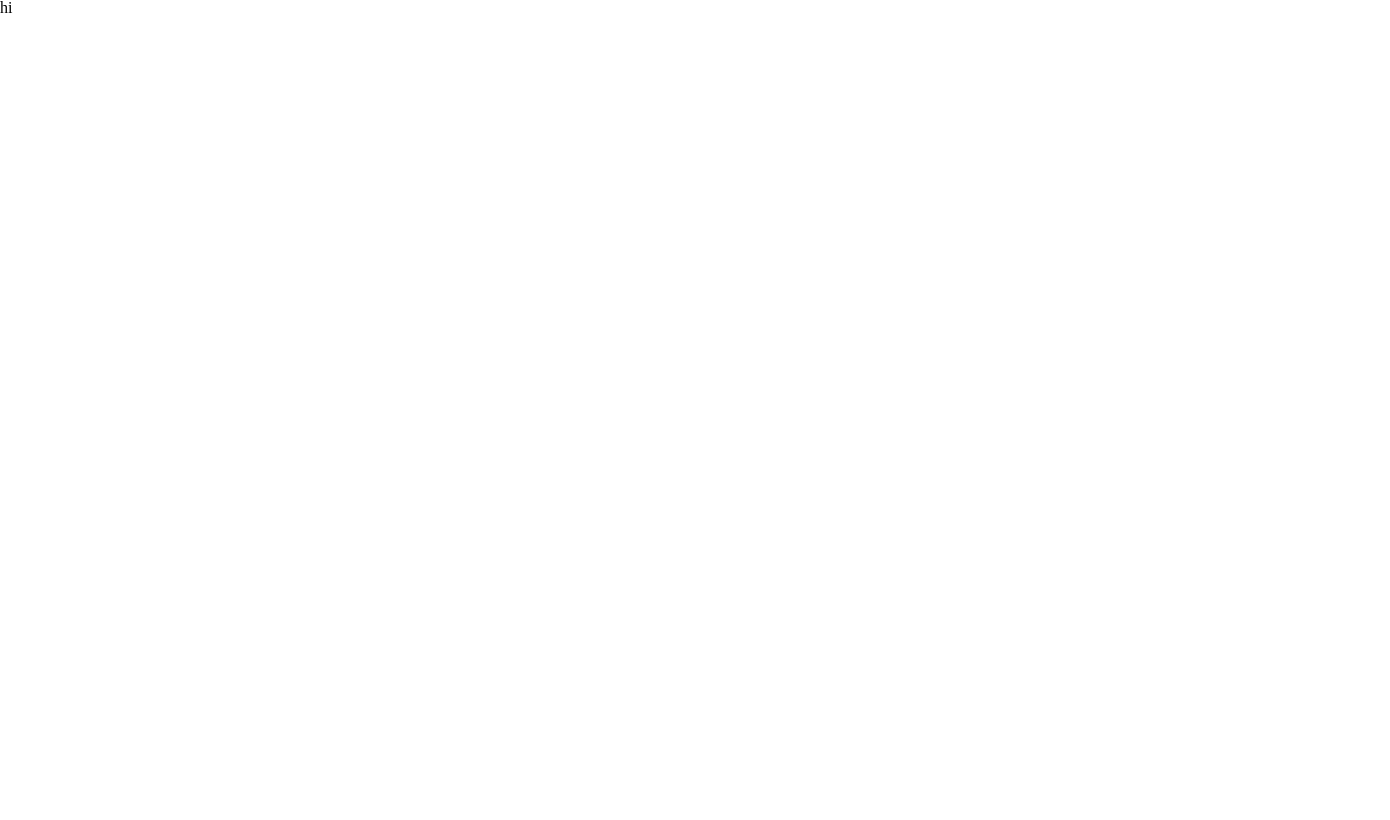
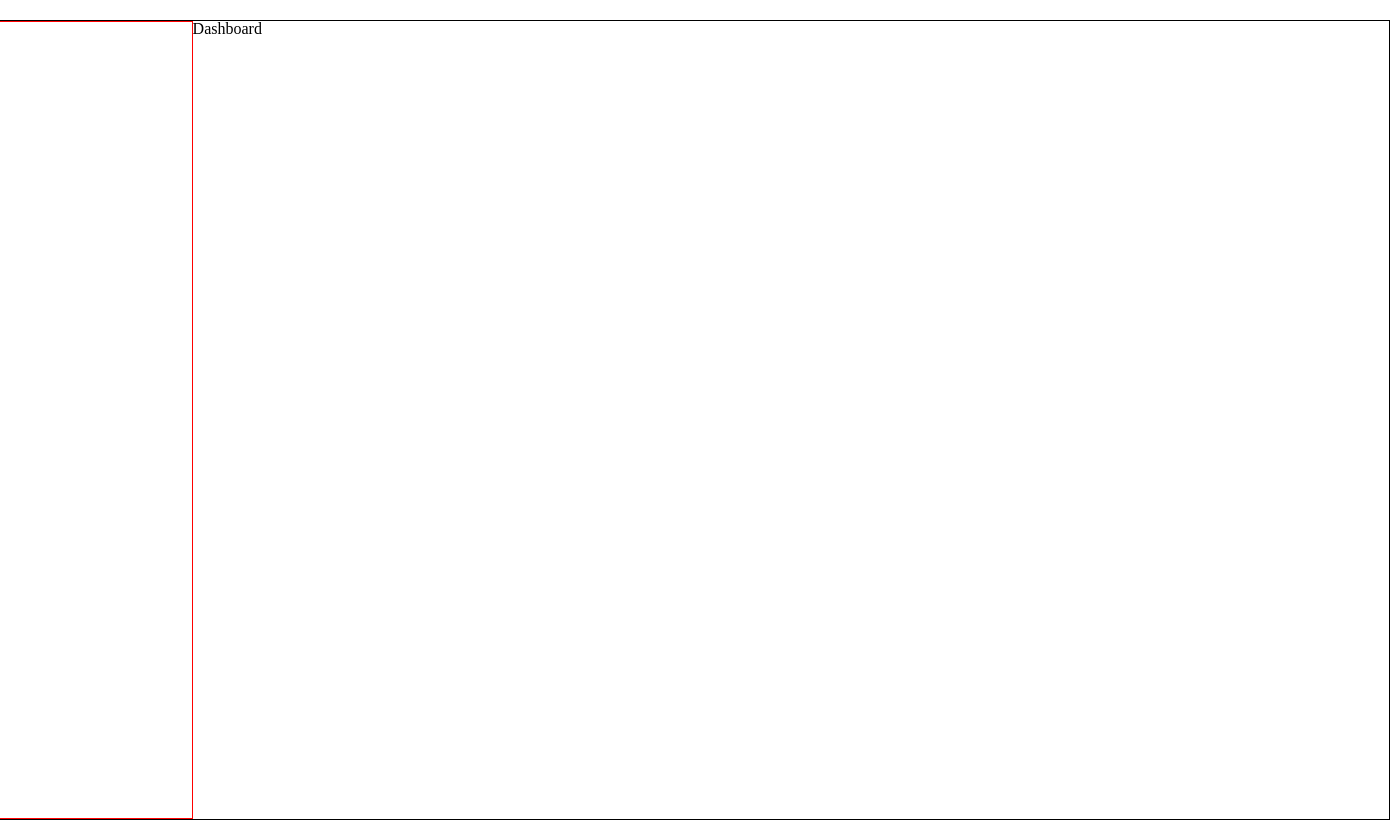
Before and after one commit to mskim0425/asap, a React (Create React App) app in the folder asap/: page / in a window 1280 px wide. Shown: the whole page, 1390 px wide, since content can reach past the window. Built offline with nearby package versions, Linux system fonts and the light colour scheme.

Commit message:
feat: nav바, 라우팅

```diff
--- a/asap/package.json
+++ b/asap/package.json
@@ -3,11 +3,14 @@
   "version": "0.1.0",
   "private": true,
   "dependencies": {
+    "@reduxjs/toolkit": "^1.9.3",
     "@testing-library/jest-dom": "^5.16.5",
     "@testing-library/react": "^13.4.0",
     "@testing-library/user-event": "^13.5.0",
     "react": "^18.2.0",
     "react-dom": "^18.2.0",
+    "react-redux": "^8.0.5",
+    "react-router-dom": "^6.9.0",
     "react-scripts": "5.0.1",
     "web-vitals": "^2.1.4"
   },
--- a/asap/src/App.js
+++ b/asap/src/App.js
@@ -1,5 +1,18 @@
+import { BrowserRouter, Route, Routes } from "react-router-dom";
+import Dashboard from "./Pages/Dashboard";
+import Stuff from "./Pages/Stuff";
+import Sidebar from "./component/Sidebar";
+
 function App() {
-  return <div>hi</div>;
+  return (
+    <BrowserRouter>
+      <Sidebar />
+      <Routes>
+        <Route path="/" Component={Dashboard} />
+        <Route path="/stuff" Component={Stuff} />
+      </Routes>
+    </BrowserRouter>
+  );
 }
 
 export default App;
--- a/asap/src/component/Dashboard.js
+++ b/asap/src/Pages/Dashboard.js
@@ -1,5 +1,5 @@
 function Dashboard() {
-  return <div></div>;
+  return <div>Dashboard</div>;
 }
 
 export default Dashboard;
--- /dev/null
+++ b/asap/src/Pages/Stuff.js
@@ -0,0 +1,5 @@
+function Stuff() {
+  return <div>stuff</div>;
+}
+
+export default Stuff;
--- /dev/null
+++ b/asap/src/component/Sidebar.css
@@ -0,0 +1,4 @@
+.Sidebar{
+    width: 20%;
+    border: 1px solid red;
+}
--- a/asap/src/component/Sidebar.js
+++ b/asap/src/component/Sidebar.js
@@ -1,5 +1,24 @@
-function Sidebar() {
-  return <div></div>;
+import { useNavigate } from "react-router-dom";
+import "./Sidebar.css"
+
+export default function Sidebar() {
+  const navigate = useNavigate()
+
+  const link = (e) => {
+    if(e.target.innerText === "Dashboard"){
+      navigate("/")
+    }else{
+      navigate(e.target.innerText)
+    }
+  }
+
+  const tab = ["Dashboard", "Stuff"]
+
+  return (
+    <section className="Sidebar">
+      {tab.map(el => {
+        return <div key={el} onClick={link}>{el}</div>
+      })}
+    </section>
+  );
 }
-
-export default Sidebar;
--- a/asap/src/component/Table.js
+++ /dev/null
@@ -1,5 +0,0 @@
-function Table() {
-  return <div></div>;
-}
-
-export default Table;
--- a/asap/src/index.js
+++ b/asap/src/index.js
@@ -6,7 +6,9 @@ import "./style.css";
 const root = ReactDOM.createRoot(document.getElementById("root"));
 root.render(
   <React.StrictMode>
-    <App />
+    <div className="body">
+      <App />
+    </div>
   </React.StrictMode>
 );
 
--- a/asap/src/style.css
+++ b/asap/src/style.css
@@ -107,6 +107,8 @@ section {
 }
 body {
   line-height: 1;
+  display: flex;
+  justify-content: center;
 }
 ol,
 ul {
@@ -127,3 +129,12 @@ table {
   border-collapse: collapse;
   border-spacing: 0;
 }
+
+.body {
+  margin-top: 20px;
+  width: 1500px;
+  height: 100vh;
+  border: 1px solid black;
+  box-sizing: border-box;
+  display: flex;
+}
```
Also changed, not shown: 1 other file (tests, documents, lock files or other folders).
